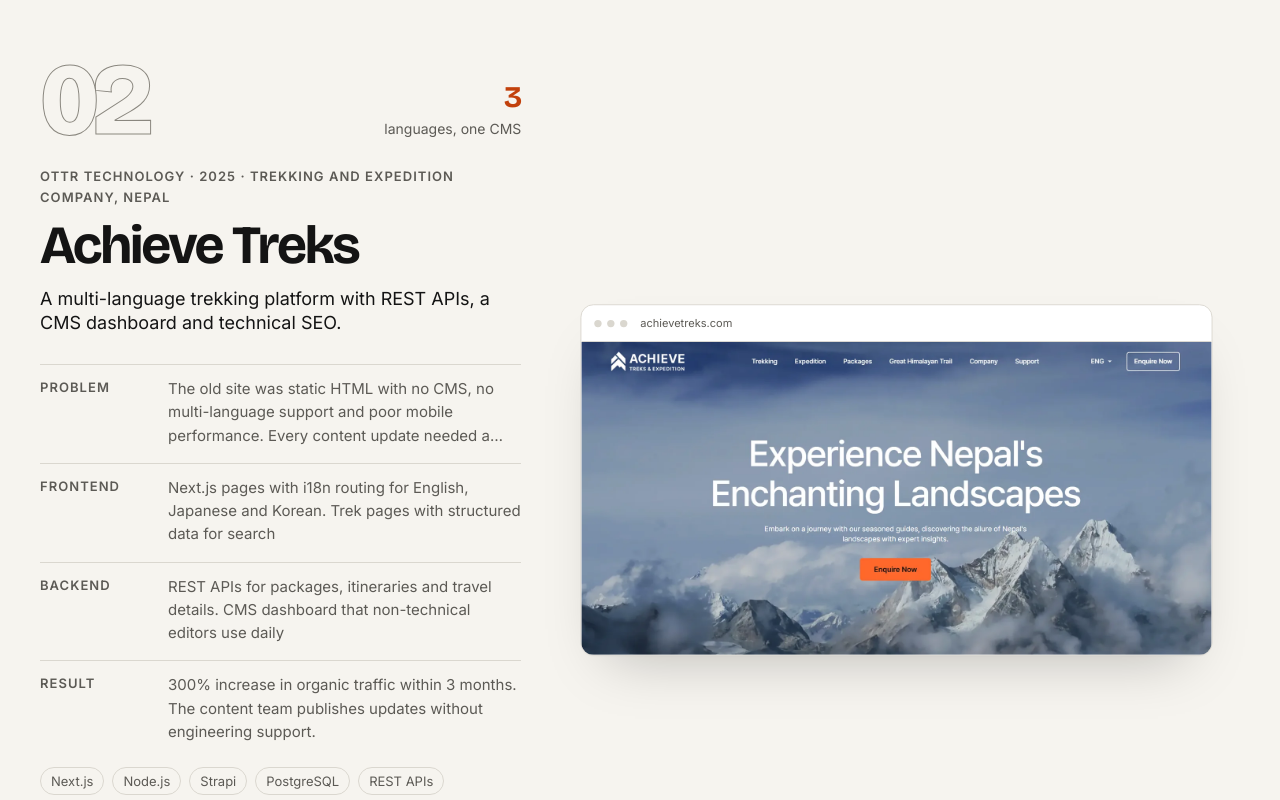
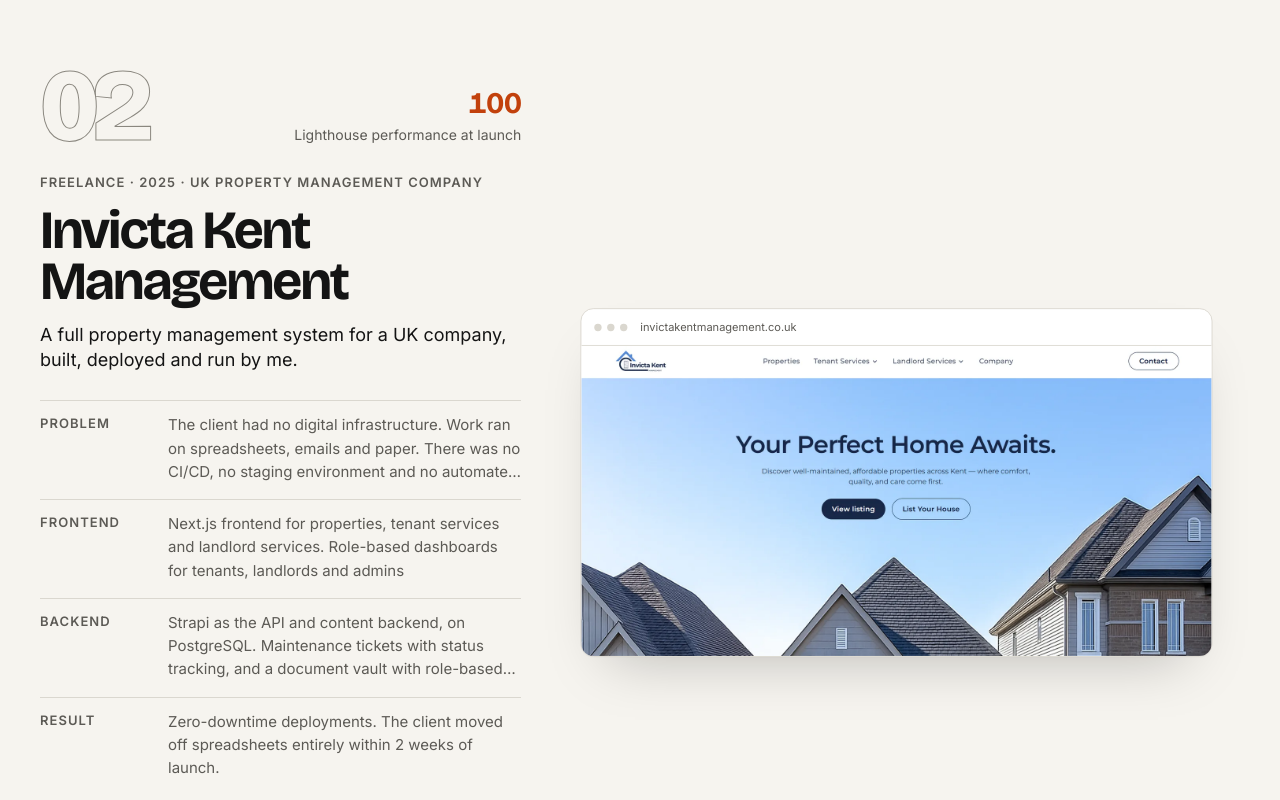
Before and after one commit to prakash-2021/portfolio, a Next.js app: page / in a window 1280 px wide. Shown: the part 2000-2800 px from the top of the page. Built offline with nearby package versions, Linux system fonts and the light colour scheme.

Commit message:
Add Aioncy case study, OSHC staging link and updated resume
- New resume PDF
- Aioncy case study (co-founder, engineering lead) with homepage screenshot
- Achieve Treks moved to the top of Selected work
- OSHC card links to the staging site with its own link label

```diff
--- a/src/components/home/building.tsx
+++ b/src/components/home/building.tsx
@@ -40,7 +40,7 @@ export function Building() {
                   rel="noopener"
                   className="link link-accent mt-3 inline-flex items-center gap-1 self-start text-sm"
                 >
-                  Visit the live site
+                  {p.linkLabel ?? "Visit the live site"}
                   <ArrowUpRight className="size-4" />
                 </a>
               )}
--- a/src/content/profile.ts
+++ b/src/content/profile.ts
@@ -4,6 +4,7 @@
  */
 import type { StaticImageData } from "next/image";
 import achieveTreksShot from "@/assets/projects/achievetrek.webp";
+import aioncyShot from "@/assets/projects/aioncy.webp";
 import beefManduShot from "@/assets/projects/beefmandu.webp";
 import biskajatraShot from "@/assets/projects/biskajatra.webp";
 import cutsAndCoffeeShot from "@/assets/projects/cutsandcoffee.webp";
@@ -102,6 +103,56 @@ export type CaseStudy = {
 
 export const caseStudies: CaseStudy[] = [
   {
+    slug: "achieve-treks",
+    title: "Achieve Treks",
+    summary: "A multi-language trekking platform with REST APIs, a CMS dashboard and technical SEO.",
+    description:
+      "A travel and trekking platform where people explore packages, itineraries and travel details. I worked across the frontend and backend: REST APIs, a CMS dashboard, multi-language support and technical SEO.",
+    client: "Trekking and expedition company, Nepal",
+    company: "Ottr Technology",
+    year: "2025",
+    role: "Full stack developer",
+    stack: ["Next.js", "Node.js", "Strapi", "PostgreSQL", "REST APIs", "Tailwind CSS"],
+    link: "https://www.achievetreks.com/en",
+    image: achieveTreksShot,
+    imageAlt:
+      "Achieve Treks homepage: “Experience Nepal's Enchanting Landscapes” over snow-capped Himalayan peaks, with an Enquire Now button.",
+    featured: true,
+    metric: { value: "3", label: "languages, one CMS" },
+    mission: "A multi-language trekking platform that feels as adventurous as the Himalayas it shows.",
+    problem:
+      "The old site was static HTML with no CMS, no multi-language support and poor mobile performance. Every content update needed a developer.",
+    approach:
+      "Strapi as a headless CMS so the content team works on its own, Next.js for fast server-rendered pages, and i18n routing for 3 languages. I built the CMS dashboard first so the client could add content while we built the frontend.",
+    built: {
+      frontend: [
+        "Next.js pages with i18n routing for English, Japanese and Korean",
+        "Trek pages with structured data for search",
+        "Itinerary pages with difficulty ratings",
+      ],
+      backend: [
+        "REST APIs for packages, itineraries and travel details",
+        "CMS dashboard that non-technical editors use daily",
+      ],
+      infrastructure: ["Technical SEO: structured data, metadata, multi-language routing"],
+    },
+    features: [
+      "Multi-language support (English, Japanese, Korean) with i18n routing",
+      "CMS dashboard for non-technical content editors",
+      "SEO-optimised trek pages with structured data",
+      "Interactive itinerary builder with difficulty ratings",
+    ],
+    architecture:
+      "Next.js with i18n routing → Strapi CMS (self-hosted) → PostgreSQL → Redis caching layer. Deployed on Vercel with automated backups.",
+    result:
+      "300% increase in organic traffic within 3 months. The content team publishes updates without engineering support.",
+    lessons: [
+      "Building the CMS first lets the client move in parallel and speeds up delivery.",
+      "Plan i18n from day one. Retrofitting it is painful.",
+      "Structured data is the highest-return SEO work on content sites.",
+    ],
+  },
+  {
     slug: "invicta-kent",
     title: "Invicta Kent Management",
     summary: "A full property management system for a UK company, built, deployed and run by me.",
@@ -160,53 +211,53 @@ export const caseStudies: CaseStudy[] = [
     ],
   },
   {
-    slug: "achieve-treks",
-    title: "Achieve Treks",
-    summary: "A multi-language trekking platform with REST APIs, a CMS dashboard and technical SEO.",
+    slug: "aioncy",
+    title: "Aioncy",
+    summary: "An AI employee for business conversations, leads and support. I co-founded it and lead engineering.",
     description:
-      "A travel and trekking platform where people explore packages, itineraries and travel details. I worked across the frontend and backend: REST APIs, a CMS dashboard, multi-language support and technical SEO.",
-    client: "Trekking and expedition company, Nepal",
-    company: "Ottr Technology",
-    year: "2025",
-    role: "Full stack developer",
-    stack: ["Next.js", "Node.js", "Strapi", "PostgreSQL", "REST APIs", "Tailwind CSS"],
-    link: "https://www.achievetreks.com/en",
-    image: achieveTreksShot,
+      "Aioncy is an AI employee that answers customer conversations, captures leads and handles support across a business's channels. As one of four co-founders I lead engineering and own the client-facing product end to end: the React dashboard, its FastAPI backend, n8n automation and the Next.js marketing site.",
+    client: "Aioncy (own product)",
+    company: "Co-founder",
+    year: "2026 [TODO: confirm start year]",
+    role: "Co-founder and engineering lead",
+    stack: ["React", "Next.js", "FastAPI", "n8n", "LLMs"],
+    link: "https://aioncy.com",
+    image: aioncyShot,
     imageAlt:
-      "Achieve Treks homepage: “Experience Nepal's Enchanting Landscapes” over snow-capped Himalayan peaks, with an Enquire Now button.",
+      "Aioncy homepage: “Your AI Employee for Conversations, Leads & Support” above tilted cards showing AI chat conversations and lead capture.",
     featured: true,
-    metric: { value: "3", label: "languages, one CMS" },
-    mission: "A multi-language trekking platform that feels as adventurous as the Himalayas it shows.",
+    metric: { value: "4", label: "products I own: dashboard, API, automation, site" },
+    mission: "Give businesses an AI employee that handles conversations, leads and support, so engagement stops being a full-time job.",
     problem:
-      "The old site was static HTML with no CMS, no multi-language support and poor mobile performance. Every content update needed a developer.",
+      "Businesses lose leads and customers in unanswered messages spread across channels. Answering them all by hand takes a full-time person.",
     approach:
-      "Strapi as a headless CMS so the content team works on its own, Next.js for fast server-rendered pages, and i18n routing for 3 languages. I built the CMS dashboard first so the client could add content while we built the frontend.",
+      "I built the business dashboard from our Figma designs around one guided path: connect a channel, train the AI, test it in a sandbox, then go live. A FastAPI backend powers the dashboard, n8n runs the automation workflows, and a Next.js site handles marketing and the early-access waitlist.",
     built: {
       frontend: [
-        "Next.js pages with i18n routing for English, Japanese and Korean",
-        "Trek pages with structured data for search",
-        "Itinerary pages with difficulty ratings",
+        "React business dashboard built from our Figma designs",
+        "Guided onboarding: connect a channel, train the AI, test it in a sandbox, go live",
+        "Four-panel unified inbox with AI and human takeover states",
+        "AI controls for tone, language, working hours, handoff rules and guardrails",
+        "Knowledge base management: website sync, PDF upload and Q&A pairs",
+        "Channel management, including a customisable, embeddable chat widget",
+        "Lead tracking with AI conversion scores, analytics, and plan, billing and credit management",
+        "Next.js marketing site with product showcase, pricing and the early-access waitlist",
       ],
-      backend: [
-        "REST APIs for packages, itineraries and travel details",
-        "CMS dashboard that non-technical editors use daily",
-      ],
-      infrastructure: ["Technical SEO: structured data, metadata, multi-language routing"],
+      backend: ["Designed and built the FastAPI APIs that power the dashboard"],
+      infrastructure: ["Contributed to the platform's n8n automation workflows"],
     },
     features: [
-      "Multi-language support (English, Japanese, Korean) with i18n routing",
-      "CMS dashboard for non-technical content editors",
-      "SEO-optimised trek pages with structured data",
-      "Interactive itinerary builder with difficulty ratings",
+      "Unified inbox where people can take over from the AI at any point",
+      "AI trained on the business's own website, PDFs and Q&A pairs",
+      "Embeddable chat widget the business customises",
+      "Leads scored by how likely they are to convert",
     ],
     architecture:
-      "Next.js with i18n routing → Strapi CMS (self-hosted) → PostgreSQL → Redis caching layer. Deployed on Vercel with automated backups.",
-    result:
-      "300% increase in organic traffic within 3 months. The content team publishes updates without engineering support.",
+      "React dashboard and Next.js marketing site → FastAPI backend → n8n automation workflows and the AI layer. [TODO: database, hosting and LLM provider]",
+    result: "Launching soon. [TODO: early-access waitlist numbers or pilot customers]",
     lessons: [
-      "Building the CMS first lets the client move in parallel and speeds up delivery.",
-      "Plan i18n from day one. Retrofitting it is painful.",
-      "Structured data is the highest-return SEO work on content sites.",
+      "A guided onboarding path matters most when the product is new to the user.",
+      "AI needs a clear handoff to a human, or businesses won't trust it with customers.",
     ],
   },
   {
@@ -504,6 +555,8 @@ export type BuildingProject = {
   name: string;
   status: string;
   link?: string;
+  /** Link text; defaults to "Visit the live site". */
+  linkLabel?: string;
   stack: string[];
   what: string;
   built: string[];
@@ -515,6 +568,8 @@ export const building: BuildingProject[] = [
   {
     name: "OSHC",
     status: "Pre-launch",
+    link: "https://uat.oshccompare.com.au/",
+    linkLabel: "Preview the staging site",
     stack: ["Next.js", "NestJS", "PostgreSQL", "Redis", "BullMQ", "AWS"],
     what: "A platform for comparing and buying Overseas Student Health Cover, the health insurance international students need in Australia, sold direct and through education agents.",
     built: [
```
Also changed, not shown: src/assets/projects/aioncy.webp (added), 1 other file (tests, documents, lock files or other folders).
